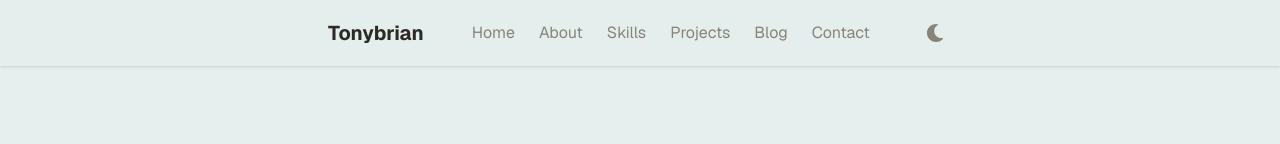
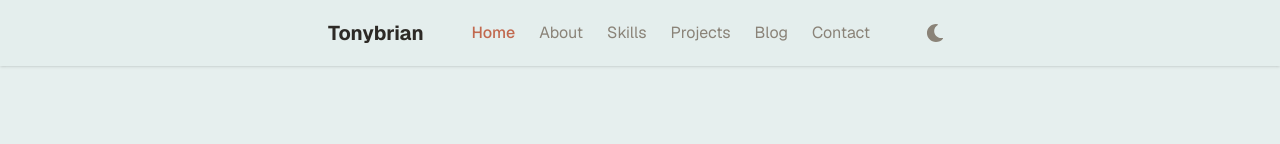
Before and after one commit to Cs-Star-Korir/My_Portfolio, a Next.js app: page / in a window 1280 px wide. Shown: the top 144 px of the page. Built offline with nearby package versions, Linux system fonts and the light colour scheme.

Commit message:
feat/changed the navbar to highlight textgray for the current section

```diff
--- a/src/components/Navbar.jsx
+++ b/src/components/Navbar.jsx
@@ -4,9 +4,11 @@ import { useState } from "react";
 import Link from "next/link";
 import { FaBars, FaTimes } from "react-icons/fa";
 import ThemeToggle from "./ThemeToggle";
+import { usePathname } from "next/navigation";
 
 export default function Navbar() {
   const [isOpen, setIsOpen] = useState(false);
+  const pathname = usePathname(); // 1. Added hook to track current path
 
   const links = [
     { href: "/", label: "Home" },
@@ -28,7 +30,12 @@ export default function Navbar() {
         <ul className="hidden sm:flex gap-6 text-warmgray text-base items-center">
           {links.map((link) => (
             <li key={link.href}>
-              <Link href={link.href} className="hover:text-clay transition-colors">
+              <Link
+                href={link.href}
+                className={`hover:text-clay transition-colors ${
+                  pathname === link.href ? "text-clay font-medium" : ""
+                }`}
+              >
                 {link.label}
               </Link>
             </li>
@@ -58,7 +65,9 @@ export default function Navbar() {
               <Link
                 href={link.href}
                 onClick={() => setIsOpen(false)}
-                className="block py-2 hover:text-clay transition-colors"
+                className={`block py-2 hover:text-clay transition-colors ${
+                  pathname === link.href ? "text-clay font-medium" : ""
+                }`}
               >
                 {link.label}
               </Link>
```
